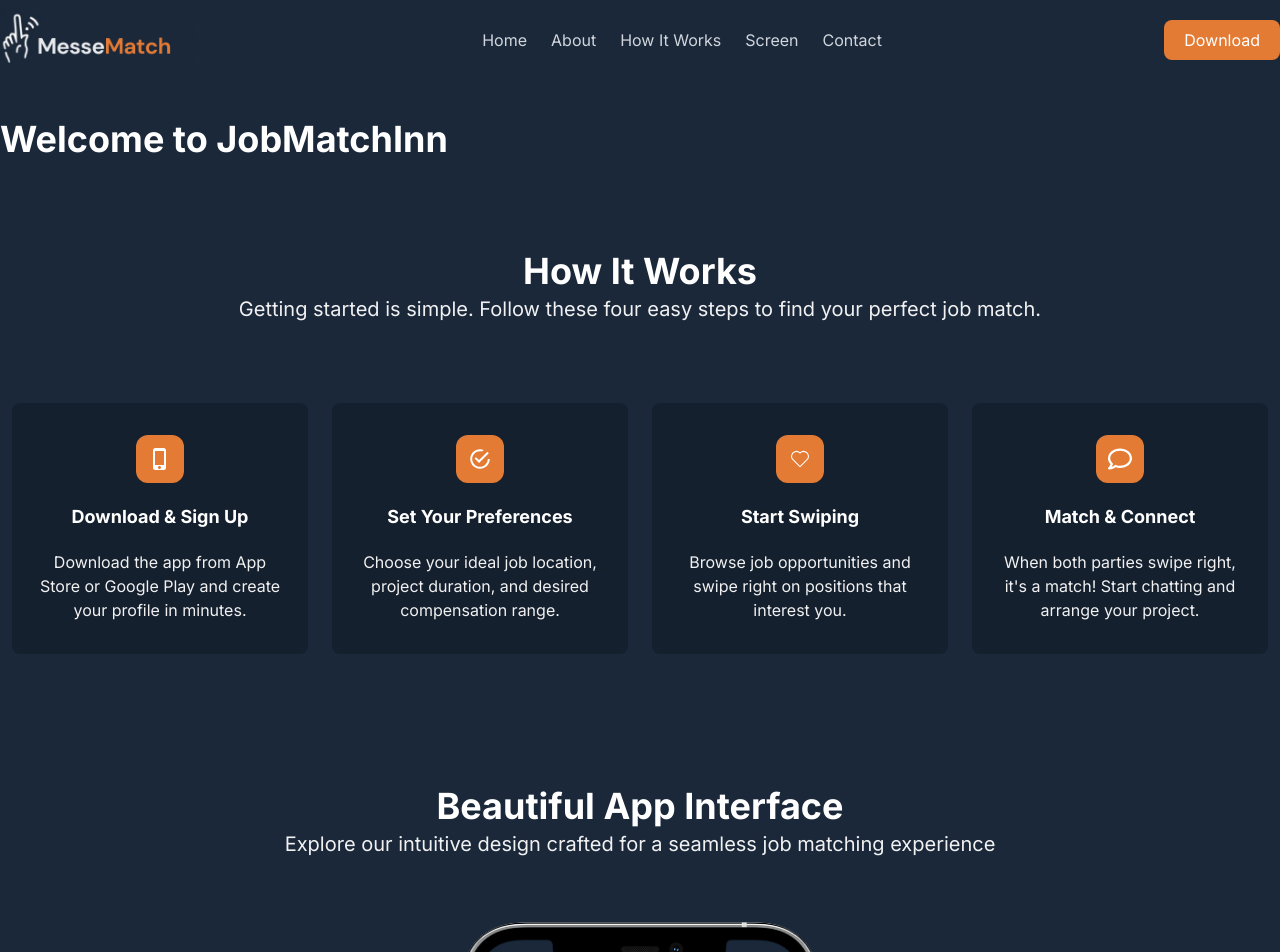
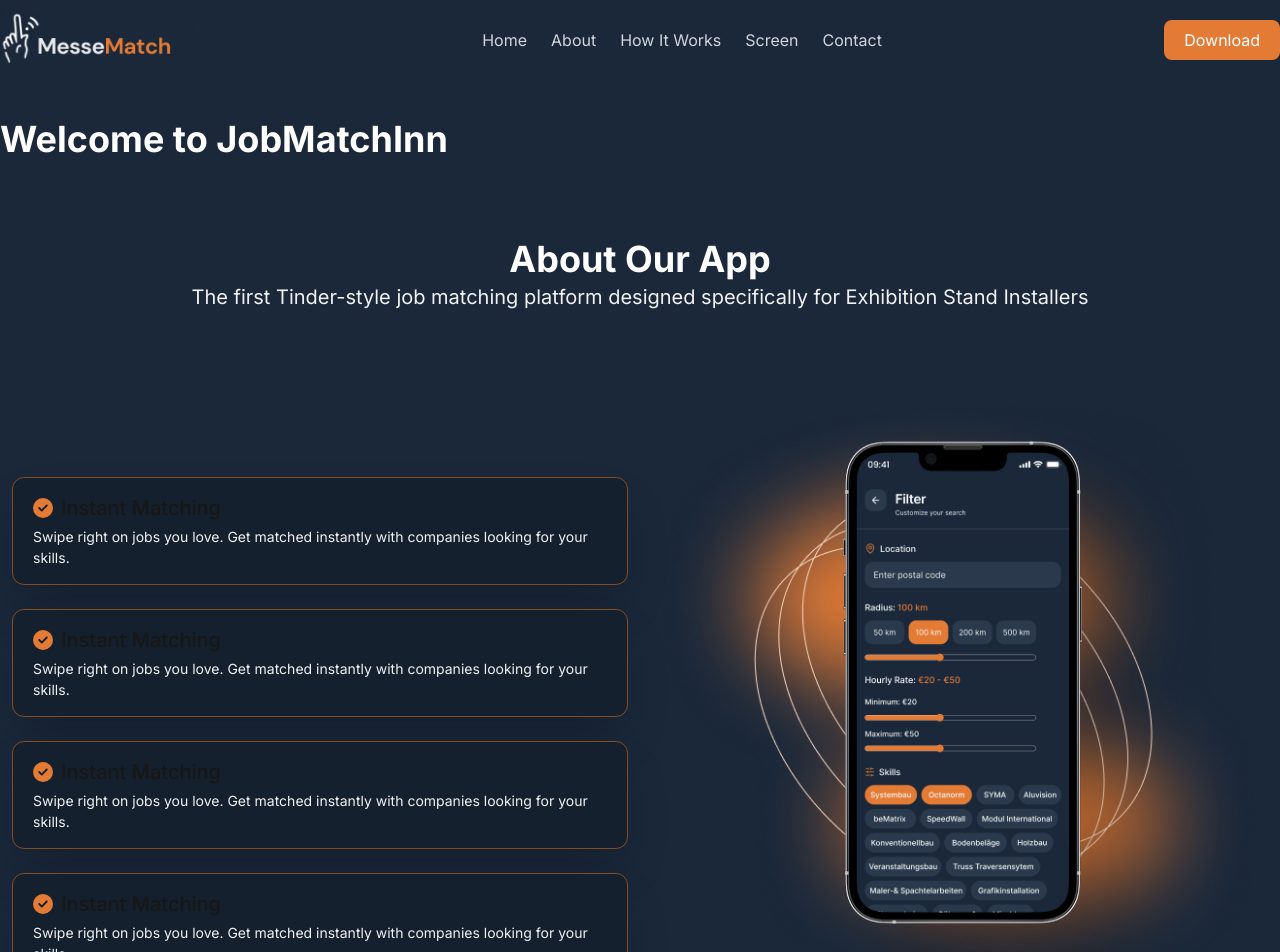
Before and after one commit to shukumar-542/job-matching-landing, a Next.js app: page / in a window 1280 px wide. Shown: the top 952 px of the page. Built offline with nearby package versions, Linux system fonts and the light colour scheme.

Commit message:
Implement about app section

```diff
--- /dev/null
+++ b/components/AboutApp/AboutApp.tsx
@@ -0,0 +1,61 @@
+import React from 'react'
+import HeadingText from '../Shared/HeadingText/HeadingText'
+import phone from "@/public/aboutApp.png"
+import Image from 'next/image'
+import { FaCircleCheck } from 'react-icons/fa6'
+const AboutApp = () => {
+    return (
+        <div className='container mx-auto px-3'>
+            <HeadingText
+                title="About Our App"
+                description="The first Tinder-style job matching platform designed specifically for Exhibition Stand Installers"
+            />
+
+            <div className='grid grid-cols-1 lg:grid-cols-2 justify-center items-center gap-6 mt-10 md:mt-20'>
+                <div className='space-y-6'>
+                    {/* Feature 1 */}
+                    <div className='border border-[#894A20] rounded-xl shadow-2xl bg-[#15202E] px-5 py-4'>
+                        <div className='flex items-center gap-2 font-medium text-xl'>
+                           <FaCircleCheck className='text-[#E47B35]' />
+                           <p>Instant Matching</p>
+                        </div>
+                        <p className='text-[#F1F1F2] text-[10px] md:text-[14px] mt-1'>Swipe right on jobs you love. Get matched instantly with companies looking for your skills.</p>
+
+                    </div>
+                    {/* Feature 1 */}
+                    <div className='border border-[#894A20] rounded-xl shadow-2xl bg-[#15202E] px-5 py-4'>
+                        <div className='flex items-center gap-2 font-medium text-xl'>
+                           <FaCircleCheck className='text-[#E47B35]' />
+                           <p>Instant Matching</p>
+                        </div>
+                        <p className='text-[#F1F1F2] text-[10px] md:text-[14px] mt-1'>Swipe right on jobs you love. Get matched instantly with companies looking for your skills.</p>
+
+                    </div>
+                    {/* Feature 1 */}
+                    <div className='border border-[#894A20] rounded-xl shadow-2xl bg-[#15202E] px-5 py-4'>
+                        <div className='flex items-center gap-2 font-medium text-xl'>
+                           <FaCircleCheck className='text-[#E47B35]' />
+                           <p>Instant Matching</p>
+                        </div>
+                        <p className='text-[#F1F1F2] text-[10px] md:text-[14px] mt-1'>Swipe right on jobs you love. Get matched instantly with companies looking for your skills.</p>
+
+                    </div>
+                    {/* Feature 1 */}
+                    <div className='border border-[#894A20] rounded-xl shadow-2xl bg-[#15202E] px-5 py-4'>
+                        <div className='flex items-center gap-2 font-medium text-xl'>
+                           <FaCircleCheck className='text-[#E47B35]' />
+                           <p>Instant Matching</p>
+                        </div>
+                        <p className='text-[#F1F1F2] text-[10px] md:text-[14px] mt-1'>Swipe right on jobs you love. Get matched instantly with companies looking for your skills.</p>
+
+                    </div>
+                </div>
+                <div className=''>
+                    <Image src={phone} alt="About App" className=' mx-auto w-full object-cover'/>
+                </div>
+            </div>
+        </div>
+    )
+}
+
+export default AboutApp
--- a/components/HomePage/HomePage.tsx
+++ b/components/HomePage/HomePage.tsx
@@ -1,12 +1,14 @@
 import React from 'react'
 import Screen from '../Screen/Screen'
 import HowItWork from '../HowItWork/HowItWork'
+import AboutApp from '../AboutApp/AboutApp'
 
 const HomePage = () => {
   return (
     <div className='bg-[#1A283A] min-h-[75vh] '>
       <div className='container mx-auto'>
         <h1 className='text-white text-4xl font-bold py-10'>Welcome to JobMatchInn</h1>
+        <AboutApp/>
         <HowItWork/>
         <Screen />
       </div>
```
Also changed, not shown: public/aboutApp.png (added).
